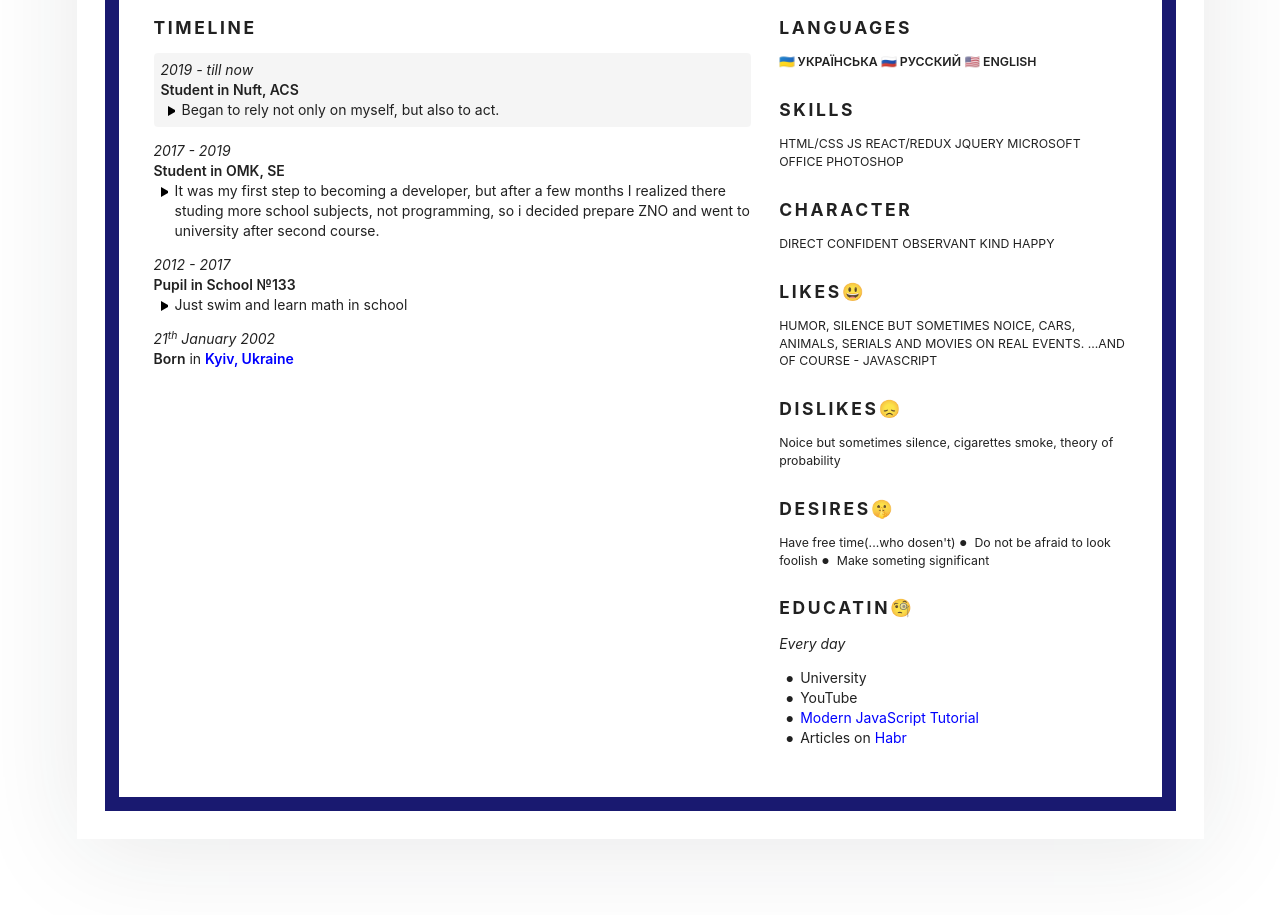
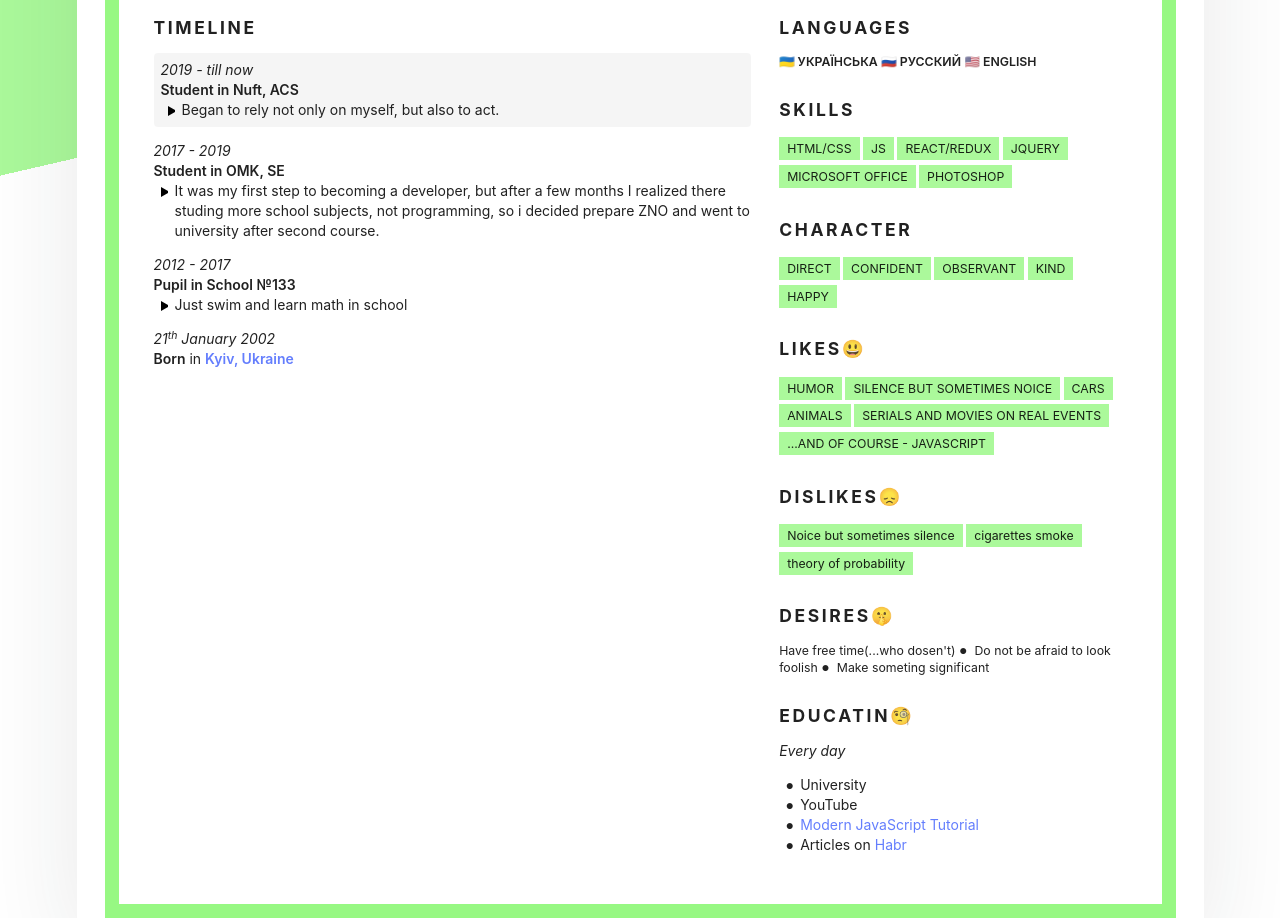
Before and after one commit to chumakk/homepage, a plain HTML site: page index.html in a window 1280 px wide. Shown: the part 555-1473 px from the top of the page. Drawn offline with Linux system fonts and the light colour scheme.

Commit message:
custom css (closes #18, closes #19, closes #closes #20 )

```diff
--- /dev/null
+++ b/assets/css/custom.css
@@ -0,0 +1,26 @@
+main {
+    --bg-2:#abf99b;
+    background: var(--bg-2);
+    background: linear-gradient(
+      167deg,
+      var(--bg-2) 39%,
+      #fff 39%
+    );
+}
+
+a {
+  color: #647efd;
+}
+.avatar {
+  border-radius: 50%;
+}
+.custom-tags {
+  line-height: calc(1.4285em + 10px);
+}
+.custom-tags .custom-tag {
+  padding: 4px 8px;
+
+  white-space: nowrap;
+
+  background: var(--bg-2);
+}
--- a/index.html
+++ b/index.html
@@ -19,12 +19,13 @@
     <link rel="me" href="mailto:chumachenko936@gmail.com" />
     <link rel="me" href="tel:+380675832811" />
     <link rel="stylesheet" href="./assets/css/base.css" />
+    <link rel="stylesheet" href="./assets/css/custom.css" />
     <title>Chumachenko Kirill Résumé</title>
   </head>
   <body>
     <main>
       <article>
-        <div class="page" style="border-color: midnightblue">
+        <div class="page" style="border-color: #97f883">
           <div class="stackable grid">
             <div class="row">
               <div class="three wide center aligned column">
@@ -234,9 +235,19 @@
                       </ul>
                     </li>
                     <li>
-                      <p><em>21<sup>th</sup> January 2002</em></p>
                       <p>
-                        <strong>Born</strong> in <strong><a href="https://goo.gl/maps/i8MmR7RPyaV2r7GAA" rel="external" target="_blank">Kyiv, Ukraine</a></strong><sup><em></em></sup>
+                        <em>21<sup>th</sup> January 2002</em>
+                      </p>
+                      <p>
+                        <strong>Born</strong> in
+                        <strong
+                          ><a
+                            href="https://goo.gl/maps/i8MmR7RPyaV2r7GAA"
+                            rel="external"
+                            target="_blank"
+                            >Kyiv, Ukraine</a
+                          ></strong
+                        ><sup><em></em></sup>
                       </p>
                     </li>
                   </ul>
@@ -255,33 +266,46 @@
                 </section>
                 <section>
                   <h3>Skills</h3>
-                  <p class="tags small skills">
-                    <span class="skill">HTML/CSS</span>
-                    <span class="skill">JS</span>
-                    <span class="skill">REACT/REDUX</span>
-                    <span class="skill">JQUERY</span>
-                    <span class="skill">MICROSOFT OFFICE</span>
-                    <span class="skill">PHOTOSHOP</span>
+                  <p class="tags small custom-tags">
+                    <span class="custom-tag">HTML/CSS</span>
+                    <span class="custom-tag">JS</span>
+                    <span class="custom-tag">REACT/REDUX</span>
+                    <span class="custom-tag">JQUERY</span>
+                    <span class="custom-tag">MICROSOFT OFFICE</span>
+                    <span class="custom-tag">PHOTOSHOP</span>
                   </p>
                 </section>
                 <section>
                   <h3>Character</h3>
-                  <p class="tags small">
-                    DIRECT CONFIDENT OBSERVANT KIND HAPPY
+                  <p class="tags small custom-tags">
+                    <span class="custom-tag">DIRECT</span>
+                    <span class="custom-tag">CONFIDENT</span>
+                    <span class="custom-tag">OBSERVANT</span>
+                    <span class="custom-tag">KIND</span>
+                    <span class="custom-tag">HAPPY</span>
                   </p>
                 </section>
                 <section>
                   <h3>Likes&#x1f603;</h3>
-                  <p class="tags small">
-                    HUMOR, SILENCE BUT SOMETIMES NOICE, CARS, ANIMALS, SERIALS
-                    AND MOVIES ON REAL EVENTS. ...AND OF COURSE - JAVASCRIPT
+                  <p class="tags small custom-tags">
+                    <span class="custom-tag">HUMOR</span>
+                    <span class="custom-tag">SILENCE BUT SOMETIMES NOICE</span>
+                    <span class="custom-tag">CARS</span>
+                    <span class="custom-tag">ANIMALS</span>
+                    <span class="custom-tag"
+                      >SERIALS AND MOVIES ON REAL EVENTS</span
+                    >
+                    <span class="custom-tag"
+                      >...AND OF COURSE - JAVASCRIPT</span
+                    >
                   </p>
                 </section>
                 <section>
                   <h3>Dislikes&#x1f61e;</h3>
-                  <p class="tags small">
-                    Noice but sometimes silence, cigarettes smoke, theory of
-                    probability
+                  <p class="tags small custom-tags">
+                    <span class="custom-tag">Noice but sometimes silence</span>
+                    <span class="custom-tag">cigarettes smoke</span>
+                    <span class="custom-tag">theory of probability</span>
                   </p>
                 </section>
                 <section>
```
